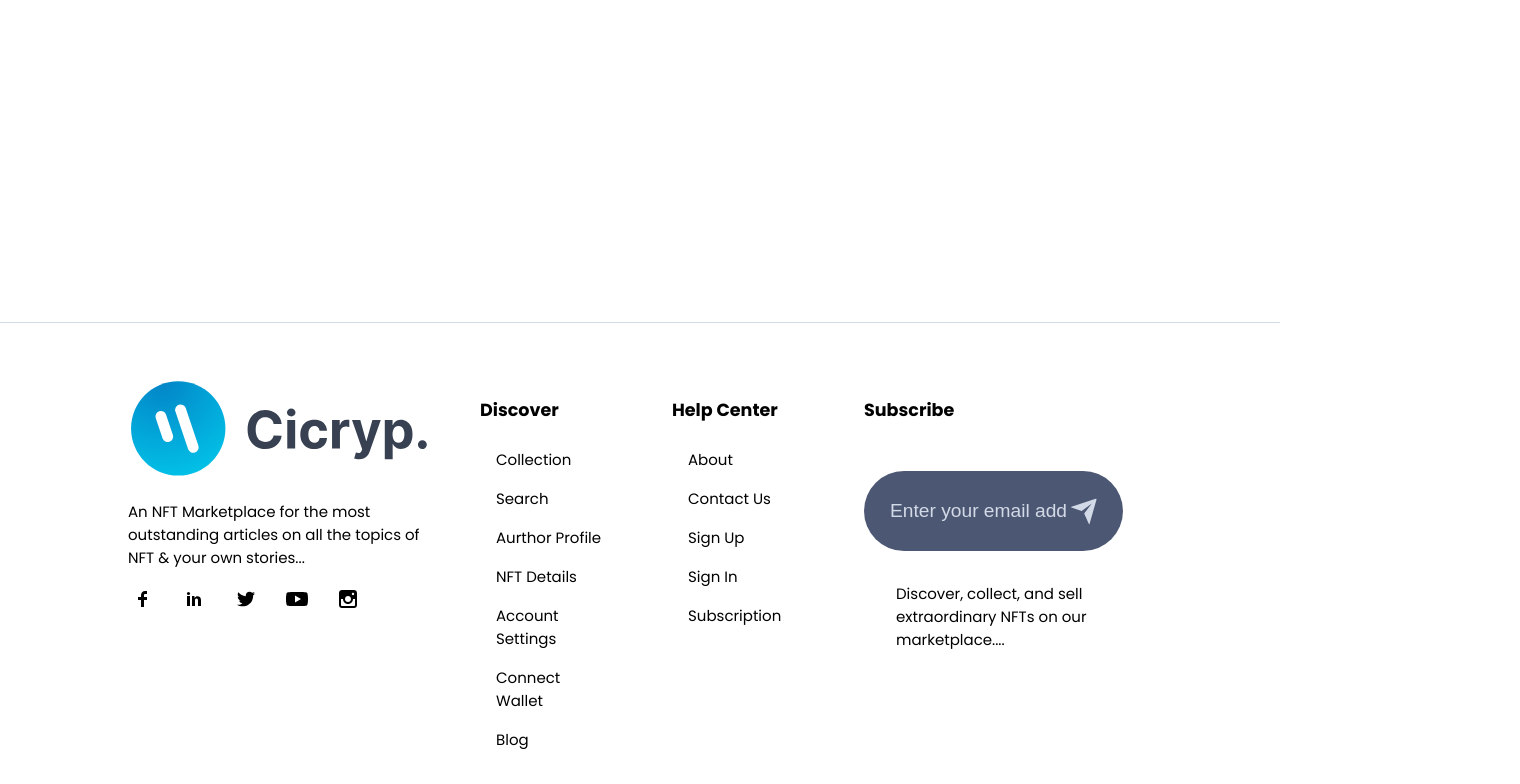
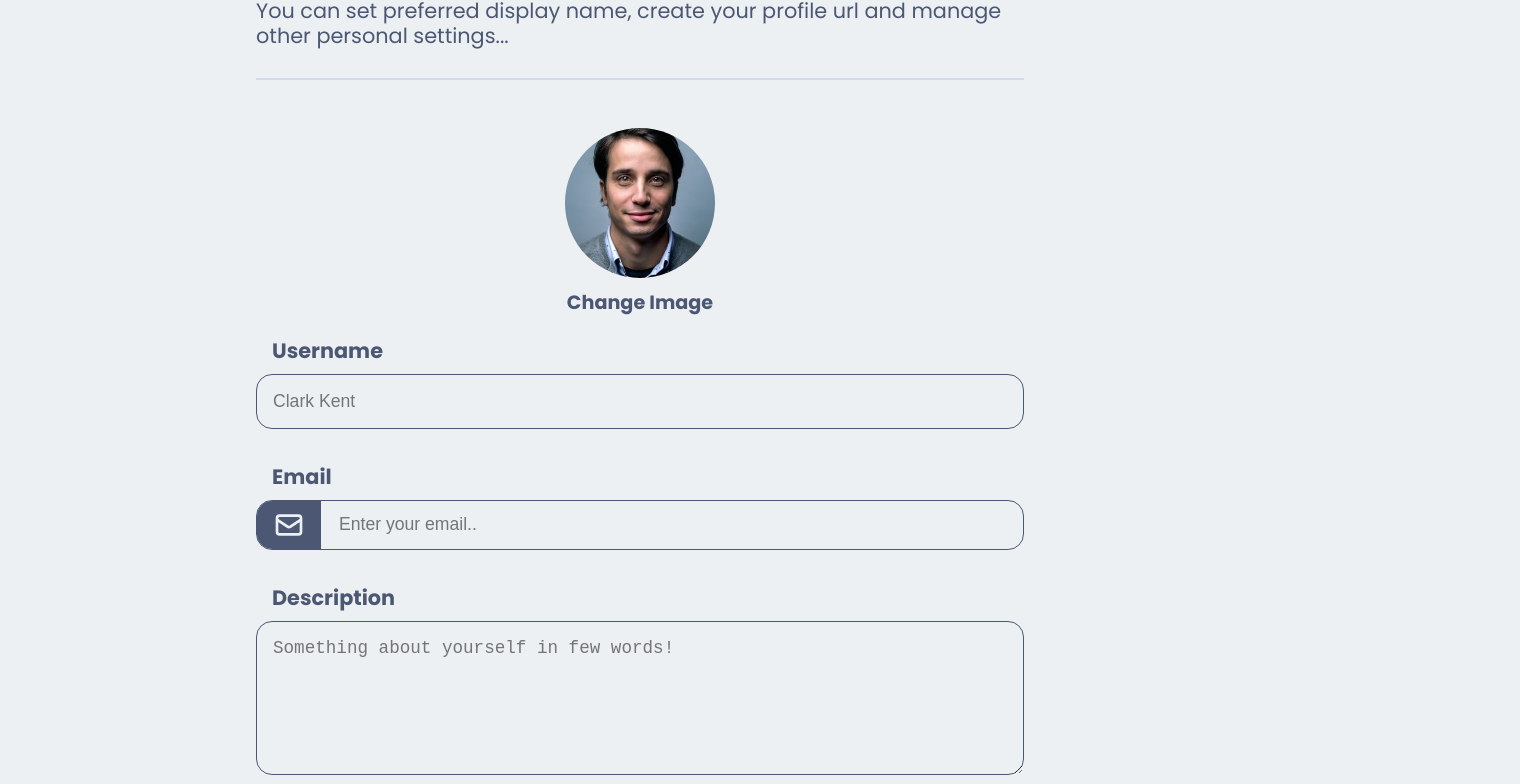
Before and after one commit to Noobie0805/nft-template, a Next.js app: page /account in a window 1280 px wide. Before the commit this address had no page. Shown: the part 636-1420 px from the top of the page, 1520 px wide, since content can reach past the window. Built offline with nearby package versions, Linux system fonts and the light colour scheme.

Commit message:
Added the Account Settings page..

```diff
--- /dev/null
+++ b/accountPage/Form/Form.jsx
@@ -0,0 +1,91 @@
+import React from 'react'
+import { HiOutlineMail } from "react-icons/hi"
+import { MdOutlineHttp, MdOutlineContentCopy } from 'react-icons/md'
+import { TiSocialFacebook, TiSocialTwitter, TiSocialInstagram } from 'react-icons/ti'
+
+//internal imports
+import Style from "./Form.module.css"
+import { Button } from "../../components/componentsindex"
+
+const Form = () => {
+    return (
+        <div className={Style.Form}>
+            <div className={Style.Form_box}>
+                <form>
+                    <div className={Style.Form_box_input}>
+                        <label htmlFor='name'>Username</label>
+                        <input className={Style.Form_box_input_username} type='text' placeHolder="Clark Kent" />
+                    </div>
+                    <div className={Style.Form_box_input}>
+                        <label htmlFor='email'>Email</label>
+                        <div className={Style.Form_box_input_box}>
+                            <div className={Style.Form_box_input_box_icon}>
+                                <HiOutlineMail />
+                            </div>
+                            <input type='text' placeholder="Enter your email.." />
+                        </div>
+                    </div>
+                    <div className={Style.Form_box_input}>
+                        <label htmlFor='description'>Description</label>
+                        <textarea name="" id="" cols="30" rows="6" placeholder="Something about yourself in few words! "></textarea>
+                    </div>
+                    <div className={Style.Form_box_input}>
+                        <label htmlFor='website'>Website</label>
+                        <div className={Style.Form_box_input_box}>
+                            <div className={Style.Form_box_input_box_icon}>
+                                <MdOutlineHttp />
+                            </div>
+                            <input type='text' placeholder='Enter the website..'></input>
+                        </div>
+                    </div>
+                    <div className={Style.Form_box_input_social}>
+                        <div className={Style.Form_box_input}>
+                            <label htmlFor='facebook'>Facebook</label>
+                            <div className={Style.Form_box_input_box}>
+                                <div className={Style.Form_box_input_box_icon}>
+                                    <TiSocialFacebook />
+                                </div>
+                                <input type="text" placeholder="http://clarkkent/facebook"></input>
+                            </div>
+                        </div>
+                        <div className={Style.Form_box_input}>
+                            <label htmlFor='twitter'>Twitter</label>
+                            <div className={Style.Form_box_input_box}>
+                                <div className={Style.Form_box_input_box_icon}>
+                                    <TiSocialTwitter />
+                                </div>
+                                <input type="text" placeholder="http://clarkkent/twitter"></input>
+                            </div>
+                        </div>
+                        <div className={Style.Form_box_input}>
+                            <label htmlFor='instagram'>Instagram</label>
+                            <div className={Style.Form_box_input_box}>
+                                <div className={Style.Form_box_input_box_icon}>
+                                    <TiSocialInstagram />
+                                </div>
+                                <input type="text" placeholder="http://clarkkent/instagram"></input>
+                            </div>
+                        </div>
+                    </div>
+                    <div className={Style.Form_box_input}>
+                        <label htmlFor='wallet'>Wallet Address</label>
+                        <div className={Style.Form_box_input_box}>
+                            <div className={Style.Form_box_input_box_icon}>
+                                <MdOutlineHttp />
+                            </div>
+                            <input type='text' placeholder='0x6F8d9dje6i34jp0fs34jk3d4t9' />
+                            <div className={Style.Form_box_input_box_icon}>
+                                <MdOutlineContentCopy />
+                            </div>
+                        </div>
+                    </div>
+                    <div className={Style.Form_box_btn}>
+                        <Button classStyle={Style.button} btnName="Upload Profile" onClick={() => { }} />
+                    </div>
+                </form>
+            </div>
+        </div>
+    )
+}
+
+export default Form
--- /dev/null
+++ b/accountPage/Form/Form.module.css
@@ -0,0 +1,100 @@
+.Form {
+    width: 100;
+}
+
+.Form_box_input {
+    margin-top: 2rem;
+    color: var(--icons-color);
+}
+
+.Form_box_input input,
+.Form_box_input textarea {
+    color: var(--icons-color);
+    font-size: 1.1rem;
+}
+
+.Form_box_input label {
+    display: block;
+    width: 100%;
+    margin-left: 1rem;
+    font-weight: 700;
+    font-size: 1.3rem;
+}
+
+.Form_box_input_username {
+    width: 100%;
+    border: 1px solid var(--icons-color);
+    padding: 1rem;
+    border-radius: 1rem;
+    background-color: transparent;
+    margin-top: .5rem;
+    outline: none;
+    font-size: 1.1rem;
+}
+
+.Form_box_input::placeholder {
+    font-size: 1.2rem;
+    color: var(--icons-color);
+}
+
+.Form_box_input_box {
+    width: 100%;
+    border: 1px solid var(--icons-color);
+    border-radius: 1rem;
+    align-items: center;
+    display: flex;
+    gap: 1rem;
+    overflow: hidden;
+    margin: .5rem 0;
+}
+
+.Form_box_input_box_icon {
+    font-size: 2rem;
+    border-radius: var(--icons-color);
+    padding: .5rem 1rem;
+    color: var(--main-bg-color);
+    display: grid;
+    cursor: pointer;
+    background-color: var(--icons-color);
+}
+
+.Form_box_input_box input {
+    width: 90%;
+    border: 0;
+    background-color: transparent;
+    outline: none;
+    font-size: 1.1rem;
+    color: var(--icons-color);
+}
+
+.Form_box_input textarea {
+    width: 100%;
+    background-color: transparent;
+    outline: none;
+    border-radius: 1rem;
+    padding: 1rem;
+    border: 1px solid var(--icons-color);
+    margin: .5rem 0;
+}
+
+.Form_box_input textarea::placeholder {
+    font-size: 1.1rem;
+}
+
+.Form_box_input_social {
+    display: grid;
+    grid-template-columns: repeat(3, 1fr);
+    gap: 1rem;
+}
+
+.Form_box_btn {
+    margin-top: 3rem;
+}
+
+.button {
+    width: 40%;
+    display: flex;
+    justify-content: center;
+    font-size: 1.5rem;
+    margin: 5rem 16rem;
+}
--- /dev/null
+++ b/accountPage/accountPageIndex.js
@@ -0,0 +1,3 @@
+import Form from "./Form/Form"
+
+export { Form };
--- a/components/HeroSection/HeroSection.module.css
+++ b/components/HeroSection/HeroSection.module.css
@@ -1,7 +1,7 @@
 .heroSection {
     width: 80%;
     margin: 3rem auto;
-
+    /* color: var(--icons-color); */
 }
 
 .heroSection_box {
--- a/components/NFTCards/NFTCards.module.css
+++ b/components/NFTCards/NFTCards.module.css
@@ -146,18 +146,19 @@
     border: 1px solid var(--icons-color);
     padding: .2rem .5rem;
     align-items: center;
-    border-radius: .3rem
+    border-radius: .3rem;
+    width: 60%;
 }
 
 .NFTCard_box_update_details_price_box_bid small {
     background-color: var(--icons-color);
-    color: var(----main-bg-color);
+    color: var(--main-bg-color);
     border-radius: .2rem;
     padding: .2rem;
 }
 
 .NFTCard_box_update_details_price_box_bid p {
-    padding: .5rem 0 0 0;
+    padding: .5rem .5rem 0 .5rem;
     font-weight: 600;
 }
 
--- a/components/NavBar/Discover/Discover.jsx
+++ b/components/NavBar/Discover/Discover.jsx
@@ -26,7 +26,7 @@
         },
         {
             name: "Account Settings",
-            link: "account-settings"
+            link: "account"
         },
         {
             name: "Connect Wallet",
--- a/components/NavBar/Profile/Profile.jsx
+++ b/components/NavBar/Profile/Profile.jsx
@@ -17,7 +17,7 @@
                 <Image src={images.user1} alt="user profile" height={50} width={50} className={Style.profile_account_img} />
                 <div className={Style.profile_account_info}>
                     <p>Clark Kent</p>
-                    <small>X069969696969..</small>
+                    <small>0x6F8d9dje6i34jp0fs34jk3d4t9</small>
                 </div>
             </div>
             <div className={Style.profile_menu}>
--- a/package.json
+++ b/package.json
@@ -13,6 +13,7 @@
     "next": "15.2.3",
     "react": "^19.0.0",
     "react-dom": "^19.0.0",
+    "react-dropzone": "^14.3.8",
     "react-icons": "^5.5.0"
   },
   "devDependencies": {
--- /dev/null
+++ b/pages/account.js
@@ -0,0 +1,46 @@
+import React, { useState, useMemo, useCallback, useContext } from 'react'
+import Image from "next/image"
+import { useDropzone } from 'react-dropzone'
+
+
+//internal imports
+import Style from "../styles/account.module.css"
+import images from "../img"
+import { Form } from "../accountPage/accountPageIndex"
+import { Banner } from '@/collectionPage/collectionindex'
+
+const account = () => {
+    const [fileUrl, setfileUrl] = useState(null)
+
+    const onDrop = useCallback(async (acceptedFile) => {
+        setfileUrl(acceptedFile[0]);
+    }, [])
+
+    const { getRootProps, getInputProps } = useDropzone({
+        onDrop,
+        accept: "image/*",
+        maxSize: 5000000,
+    })
+
+    return (
+        <div className={Style.account}>
+            <Banner bannerImage={images.creatorbackground10} />
+            <div className={Style.account_info}>
+                <h1>Profile Settings</h1>
+                <p>You can set preferred display name, create your profile url and manage other personal settings...</p>
+            </div>
+            <div className={Style.account_box}>
+                <div className={Style.account_box_img} {...getRootProps()}>
+                    <input {...getInputProps()} />
+                    <Image className={Style.account_box_img_img} src={images.user1} alt="user upload" width={150} height={150} />
+                    <p className={Style.account_box_img_para}>Change Image</p>
+                </div>
+                <div className={Style.account_box_from}>
+                    <Form />
+                </div>
+            </div>
+        </div>
+    )
+}
+
+export default account
--- /dev/null
+++ b/styles/account.module.css
@@ -0,0 +1,73 @@
+.account {
+    width: 100%;
+    /* margin-block: 6rem; */
+    color: var(--icons-color);
+    margin-bottom: 6rem;
+}
+
+.account_info {
+    width: 60%;
+    margin: 0 auto;
+    border-bottom: 2px solid var(--shadow-dark-color);
+    /* padding: 0 5rem; */
+    margin-top: 6rem;
+
+}
+
+.account_info h1 {
+    font-size: 4rem;
+    line-height: .5;
+}
+
+.account_info p {
+    font-size: 1.3rem;
+    width: 100%;
+    line-height: 1.2;
+    padding-bottom: .5rem;
+}
+
+.account_box {
+    width: 60%;
+    margin: 0 auto;
+    grid-template-columns: 1fr 5fr;
+    margin-top: 3rem;
+    gap: 3rem;
+    align-items: flex-start;
+}
+
+.account_box_img {
+    margin-top: 2rem;
+    cursor: pointer;
+    position: relative;
+    text-align: center;
+}
+
+.account_box_img_img {
+    border-radius: 50%;
+}
+
+.account_box_img_para {
+    font-weight: 700;
+    font-size: 1.2rem;
+    line-height: 0;
+}
+
+@media screen and (max-width:35em) {
+    .account_info {
+        width: 90%;
+    }
+
+    .account_info h1 {
+        font-size: 2rem;
+    }
+
+    .account_info p {
+        font-size: 1rem;
+        width: 100%;
+    }
+
+    .account_box {
+        width: 90%;
+        grid-template-columns: 1fr;
+    }
+}
```
Also changed, not shown: 1 other file (tests, documents, lock files or other folders).
